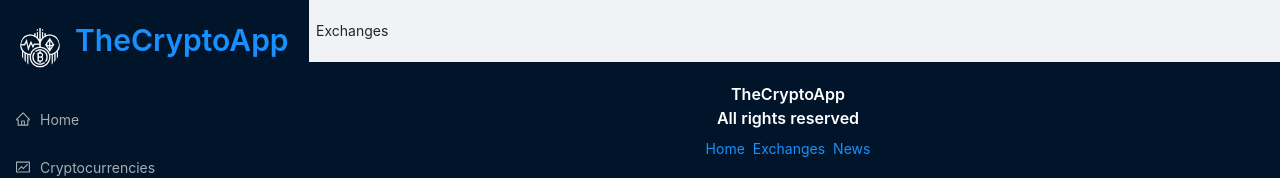
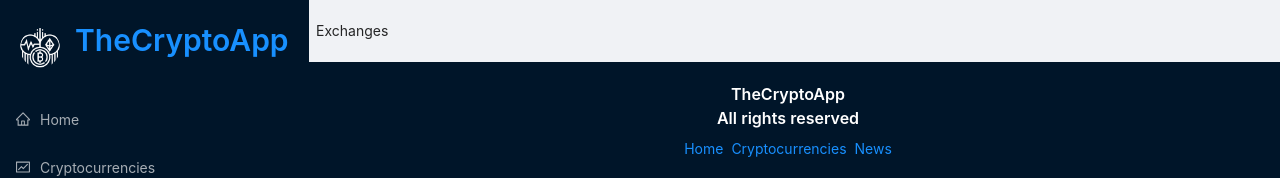
Before and after one commit to doriandevtech/TheCryptoApp, a React (Create React App) app: page /exchanges in a window 1280 px wide. Shown: the top 178 px of the page. Built offline with nearby package versions, Linux system fonts and the light colour scheme; no server answers.

Commit message:
update footer menu

```diff
--- a/src/App.js
+++ b/src/App.js
@@ -46,7 +46,7 @@
           </Typography.Title>
           <Space>
             <Link to="/">Home</Link>
-            <Link to="/Exchanges">Exchanges</Link>
+            <Link to="/cryptocurrencies">Cryptocurrencies</Link>
             <Link to="/News">News</Link>
           </Space>
         </div>
```
